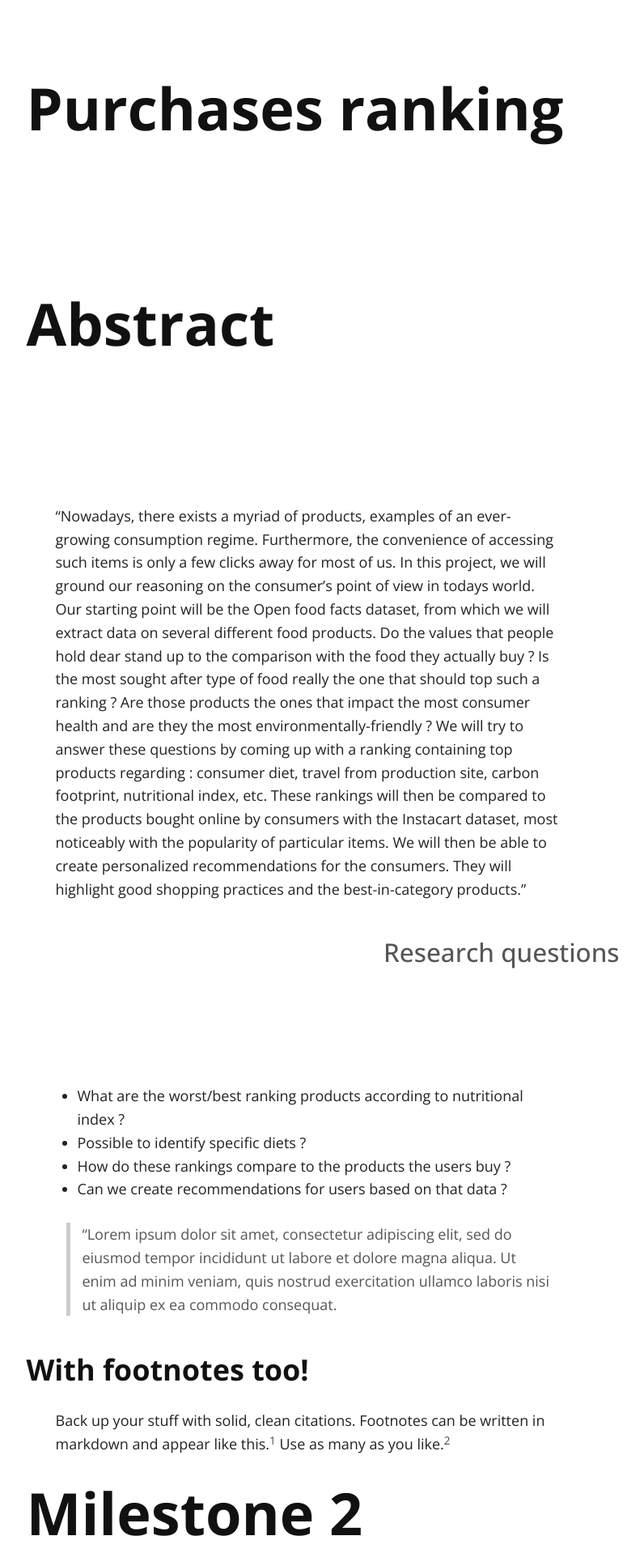
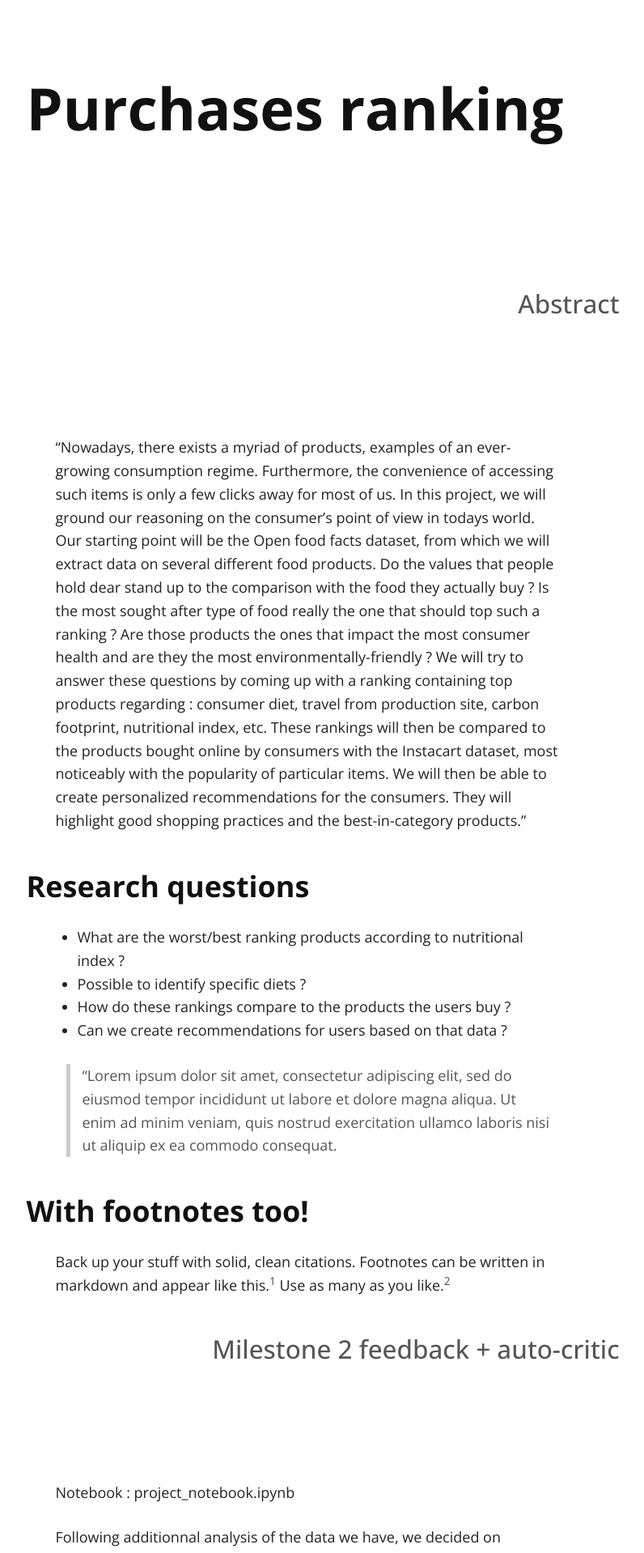
Before and after one commit to MarcBickel/project_gobigorgohome, a Jekyll site: the page built from docs/index.md, in a window 1280 px wide. Shown: the top 1918 px of the page at 81% size, without its empty margins (259-1055 px from the left). Built offline with Jekyll 4.4.1, drawn with Linux system fonts in a browser that asks for light colours; nearby versions of some CDN libraries; our own code applies the rules of GitHub Pages for plain Markdown files.

Commit message:
ENFIN PTNTPNTPNTPNT

```diff
--- a/docs/index.md
+++ b/docs/index.md
@@ -1,10 +1,10 @@
 ---
 layout: default
 ---
-# Abstract
+## Abstract
 "Nowadays, there exists a myriad of products, examples of an ever-growing consumption regime. Furthermore, the convenience of accessing such items is only a few clicks away for most of us. In this project, we will ground our reasoning on the consumer's point of view in todays world. Our starting point will be the Open food facts dataset, from which we will extract data on several different food products. Do the values that people hold dear stand up to the comparison with the food they actually buy ? Is the most sought after type of food really the one that should top such a ranking ? Are those products the ones that impact the most consumer health and are they the most environmentally-friendly ? We will try to answer these questions by coming up with a ranking containing top products regarding : consumer diet, travel from production site, carbon footprint, nutritional index, etc. These rankings will then be compared to the products bought online by consumers with the Instacart dataset, most noticeably with the popularity of particular items. We will then be able to create personalized recommendations for the consumers. They will highlight good shopping practices and the best-in-category products."
 
-## Research questions
+### Research questions
 
 - What are the worst/best ranking products according to nutritional index ?
 - Possible to identify specific diets ?
@@ -18,18 +18,18 @@ layout: default
 
 Back up your stuff with solid, clean citations. Footnotes can be written in markdown and appear like this.[^1] Use as many as you like.[^2]
 
-# Milestone 2 feedback + auto-critic
+## Milestone 2 feedback + auto-critic
 
 Notebook : project_notebook.ipynb
 
 Following additionnal analysis of the data we have, we decided on dropping the Carbon Footprint aspect of the project. Very few items actually have that information, and our analysis would have been impossible to realise. Our aspect of "Data for good" will therefore be switched from: "suggest food items to reduce that carbon footprint" to: "suggest food items that are better for your health". We will do so be focusing on the nutritional grade of the food. Once we have extracted that information, we can also try to see if it is correlated to suger levels in the food, or other meaningful correlations.
 
-# Datasets
+## Datasets
 
 - Open food facts database : We will use it to make statistics on different informations given about the food products (amongst others the nutritional index. Afterwards, we will combine different criteria in order to come up with food rankings giving for example the healthiest food for selected diets.
 - Instacart : In a second time, we will use the instacart database to find out which types of food are bought the most by the customers. We will then use this information to find out how well the most sought after products do in the rankings we established before. Also, if we find food that is similar to the ones users bought, but higher up in our rankings, we will be recommending that new food item to new.
 
-## Data cleaning
+### Data cleaning
 
 We started with the Open food facts database , where we removed the rows that have more than half of the data missing. These will introduce more problems than what they can actually contribute.
 Standard outliers and NaN removal has also been applied.
@@ -37,7 +37,7 @@ We also remove columns that are mostly empty (  >850k rows have the correspondin
 
 Concerning the instacart dataset, we created a product-centric dataframe, where each product is represented by a row. This view serves us much better than the previous one. We then only consider the 5% most popular products, to be able to reduce the size of the dataset.
 
-## Data augmentation
+### Data augmentation
 
 - ways to enrich, filter, transform the data according to your needs ?
 
@@ -45,18 +45,18 @@ Nutritionnal score and grade convey the same information, and the score offers m
 
 For relations and analysis between nutritionnal grade and differents food facts, please open the Notebook.
 
-### Double dataset linking
+#### Double dataset linking
 
 We created a dictionnary of the most frequent words in each nutritionnal grade category (after some translation, to be able to use products regardless of origin/language). Some results are easily predictable, like "bio" being the most used word in grade A, and "chocolate" being its counterpart in grade E. Again, more info in the notebook.
 We then compute a similiraty score for each product, based on word occurences. This allows us to assign a grade to instacart items.
 
-## Data analysis
+### Data analysis
 
 We started by looking at the relation between the grade we assigned to instacart products and the department of said product (examples are 'frozen', 'bakery', 'canned foods', amongst others).
 The results seem to match with common sense, such as alcohol being bad for the consumer's health. Our link between the two datasets seems to work.
 We will add other statistics to our analysis in the Milestone 3.
 
-# Data pipeline
+## Data pipeline
 
 - Sort data into different nutritionnal score
 - Notice significant differences between different nutritionnal grades
@@ -70,7 +70,7 @@ We will add other statistics to our analysis in the Milestone 3.
     - Recommendation system, where similar foods are bagged together, and the best nutritionnal score amongst them is then recommended to the user.
 - Establish food ranking, base on nutritionnal score, and other additionnal criteria if needed
 
-# Questions for TAs
+## Questions for TAs
 
 
 <img src="images/hello.svg" alt="sample image">
```
